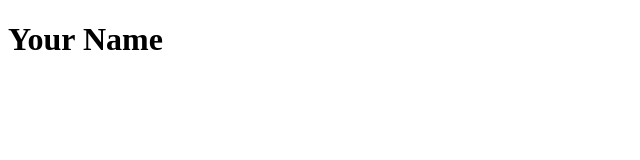
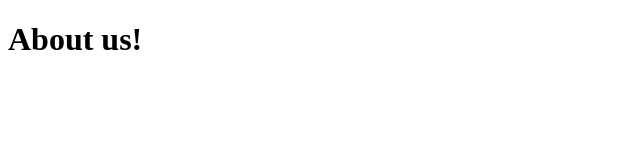
Before and after one commit to ebradams/ebradams.github.io, a plain HTML site: page index.html in a window 1280 px wide. Shown: the full height of the page, 0-640 px from the left. Drawn offline with Linux system fonts and the light colour scheme.

Commit message:
Second initial post

```diff
--- a/index.html
+++ b/index.html
@@ -2,11 +2,11 @@
 <html lang="en-us">
 
 <head>
-    <title>Your Name</title>
+    <title>Ethan Adams</title>
 </head>
 
 <body>
-    <h1>Your Name</h1>
+    <h1>About us!</h1>
 </body>
 
 </html>
```
